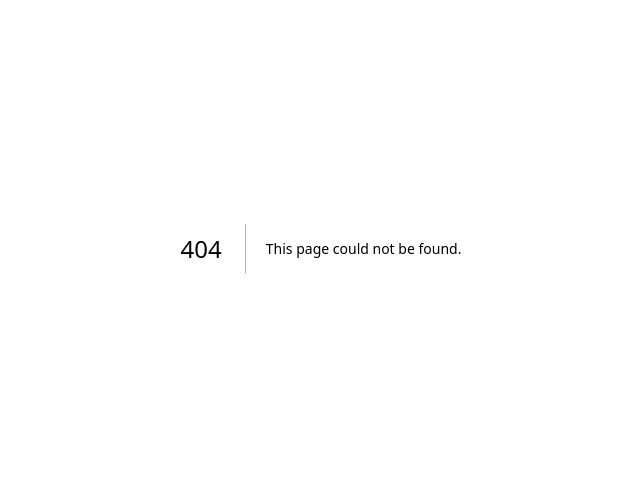
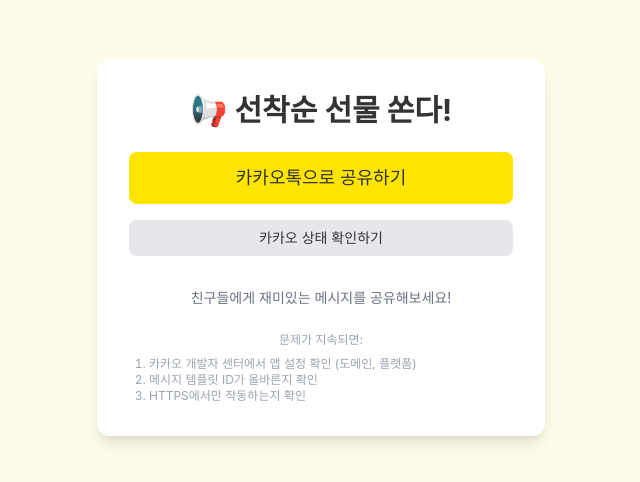
Before and after one commit to LeeHueeng/portfolio2025, a Next.js app: page /facke/massage in a window 1280 px wide. Before the commit this address had no page. Shown: the part 152-634 px from the top of the page, without its empty margins (319-959 px from the left). Built offline with nearby package versions, Linux system fonts and the light colour scheme.

Commit message:
메세지 기능추가

```diff
--- /dev/null
+++ b/src/app/facke/massage/layout.tsx
@@ -0,0 +1,14 @@
+import React from "react";
+
+export const metadata = {
+  title: "카카오 장난 메시지 공유",
+  description: "선착순 선물 쏜다! 카카오톡 공유 이벤트",
+};
+
+export default function KakaoShareLayout({
+  children,
+}: {
+  children: React.ReactNode;
+}) {
+  return <div>{children}</div>;
+}
--- /dev/null
+++ b/src/app/facke/massage/page.tsx
@@ -0,0 +1,150 @@
+"use client";
+
+import React, { useEffect, useState } from "react";
+import Script from "next/script";
+
+// 메타데이터는 클라이언트 컴포넌트에서 export할 수 없음
+// Next.js App Router에서는 별도의 metadata.ts 파일이나 layout.tsx에서 처리
+
+export default function KakaoSharePage() {
+  const [sdkLoaded, setSdkLoaded] = useState(false);
+  const [error, setError] = useState<string | null>(null);
+
+  // SDK 로드 완료 핸들러
+  const handleKakaoSDKLoad = () => {
+    try {
+      if (window.Kakao && !window.Kakao.isInitialized()) {
+        // 카카오 JavaScript 키 초기화
+        window.Kakao.init("ae68dd0da47503900b825b210425cb40");
+        console.log("카카오 SDK 초기화 성공");
+      }
+      setSdkLoaded(true);
+    } catch (err) {
+      console.error("카카오 SDK 초기화 실패:", err);
+      setError("카카오 SDK 초기화에 실패했습니다. 다시 시도해주세요.");
+    }
+  };
+
+  // 카카오톡 공유 메시지 보내기
+  const sendFoolMessage = () => {
+    try {
+      if (!window.Kakao) {
+        setError(
+          "카카오 SDK가 로드되지 않았습니다. 페이지를 새로고침 해보세요."
+        );
+        return;
+      }
+
+      if (!window.Kakao.Link) {
+        setError(
+          "카카오 공유(Link) API를 사용할 수 없습니다. 카카오 개발자 센터에서 플랫폼 등록을 확인해주세요."
+        );
+        return;
+      }
+
+      // 카카오톡 공유하기
+      window.Kakao.Link.sendCustom({
+        templateId: 119761, // 설정된 템플릿 ID
+      });
+
+      console.log("카카오톡 공유 요청 전송됨");
+    } catch (err) {
+      console.error("카카오톡 공유 실패:", err);
+      setError(
+        "메시지 공유에 실패했습니다. 템플릿 ID를 확인하거나 카카오 개발자 센터에서 설정을 확인해주세요."
+      );
+    }
+  };
+
+  // 디버깅 정보 확인
+  const checkKakaoStatus = () => {
+    try {
+      if (!window.Kakao) {
+        setError("SDK가 로드되지 않음");
+        return;
+      }
+
+      const status = {
+        initialized: window.Kakao.isInitialized(),
+        hasLink: Boolean(window.Kakao.Link),
+        apiKey: "ae68dd0da47503900b825b210425cb40",
+      };
+
+      console.log("카카오 상태:", status);
+      alert("콘솔에서 카카오 상태를 확인해보세요!");
+    } catch (err) {
+      console.error("상태 확인 실패:", err);
+    }
+  };
+
+  return (
+    <>
+      {/* 카카오 SDK 스크립트 로드 */}
+      <Script
+        src="https://developers.kakao.com/sdk/js/kakao.js"
+        strategy="afterInteractive"
+        onLoad={handleKakaoSDKLoad}
+        onError={() =>
+          setError(
+            "카카오 SDK 로드에 실패했습니다. 네트워크 연결을 확인해주세요."
+          )
+        }
+      />
+
+      <div className="flex flex-col items-center justify-center min-h-screen bg-yellow-50 p-4">
+        <div className="max-w-md w-full bg-white rounded-xl shadow-lg p-8 text-center">
+          <h1 className="text-3xl font-bold mb-6">📢 선착순 선물 쏜다!</h1>
+
+          <button
+            onClick={sendFoolMessage}
+            className="px-6 py-3 text-lg bg-[#fee500] hover:bg-[#e6cf00] transition-colors rounded-lg font-medium mb-4 w-full"
+            disabled={!sdkLoaded}
+          >
+            카카오톡으로 공유하기
+          </button>
+
+          {/* 디버깅 버튼 */}
+          <button
+            onClick={checkKakaoStatus}
+            className="px-6 py-2 text-sm bg-gray-200 hover:bg-gray-300 transition-colors rounded-lg mb-4 w-full"
+          >
+            카카오 상태 확인하기
+          </button>
+
+          {error && (
+            <div className="mt-4 p-3 bg-red-100 text-red-700 rounded-lg text-sm">
+              {error}
+            </div>
+          )}
+
+          <p className="mt-4 text-gray-500 text-sm">
+            친구들에게 재미있는 메시지를 공유해보세요!
+          </p>
+
+          <div className="mt-6 text-xs text-gray-400">
+            <p>문제가 지속되면:</p>
+            <ol className="list-decimal text-left pl-5 mt-2">
+              <li>카카오 개발자 센터에서 앱 설정 확인 (도메인, 플랫폼)</li>
+              <li>메시지 템플릿 ID가 올바른지 확인</li>
+              <li>HTTPS에서만 작동하는지 확인</li>
+            </ol>
+          </div>
+        </div>
+      </div>
+    </>
+  );
+}
+
+// TypeScript에서 Kakao SDK 타입 선언
+declare global {
+  interface Window {
+    Kakao: {
+      init: (appKey: string) => void;
+      isInitialized: () => boolean;
+      Link: {
+        sendCustom: (options: { templateId: number }) => void;
+        sendDefault: (options: any) => void;
+      };
+    };
+  }
+}
--- a/src/components/Facke.tsx
+++ b/src/components/Facke.tsx
@@ -111,7 +111,7 @@ export default function Facke({ mapImageUrl, locationAddress }: FackeProps) {
     // 네이버 지도 API 스크립트 로드
     const script = document.createElement("script");
     script.src =
-      "https://oapi.map.naver.com/openapi/v3/maps.js?ncpKeyId=yg0hqyljjy";
+      "https://oapi.map.naver.com/openapi/v3/maps.js?ncpClientId=yg0hqyljjy";
     script.async = true;
     script.onload = () => {
       setIsNaverLoaded(true);
```
Also changed, not shown: index.html (added).
